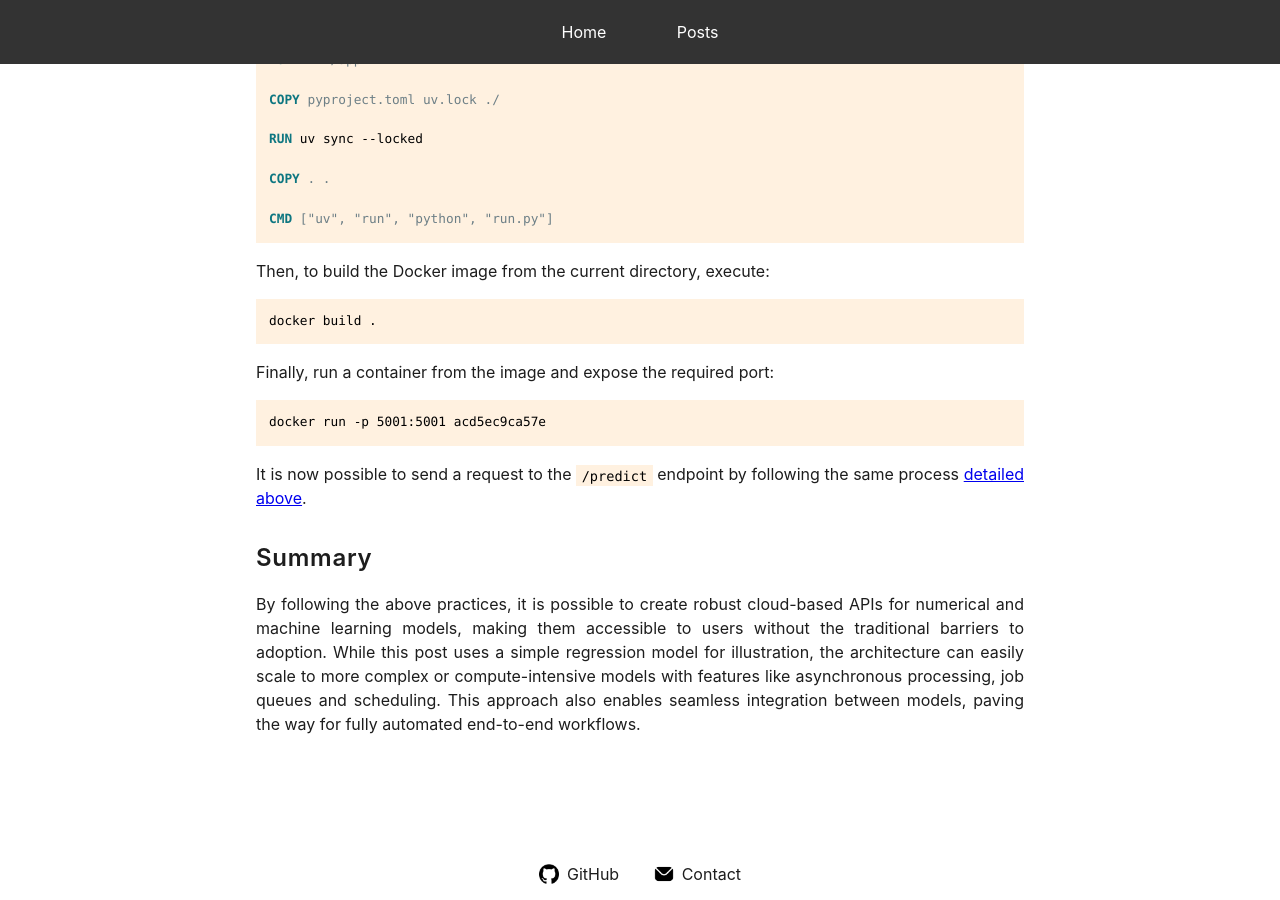
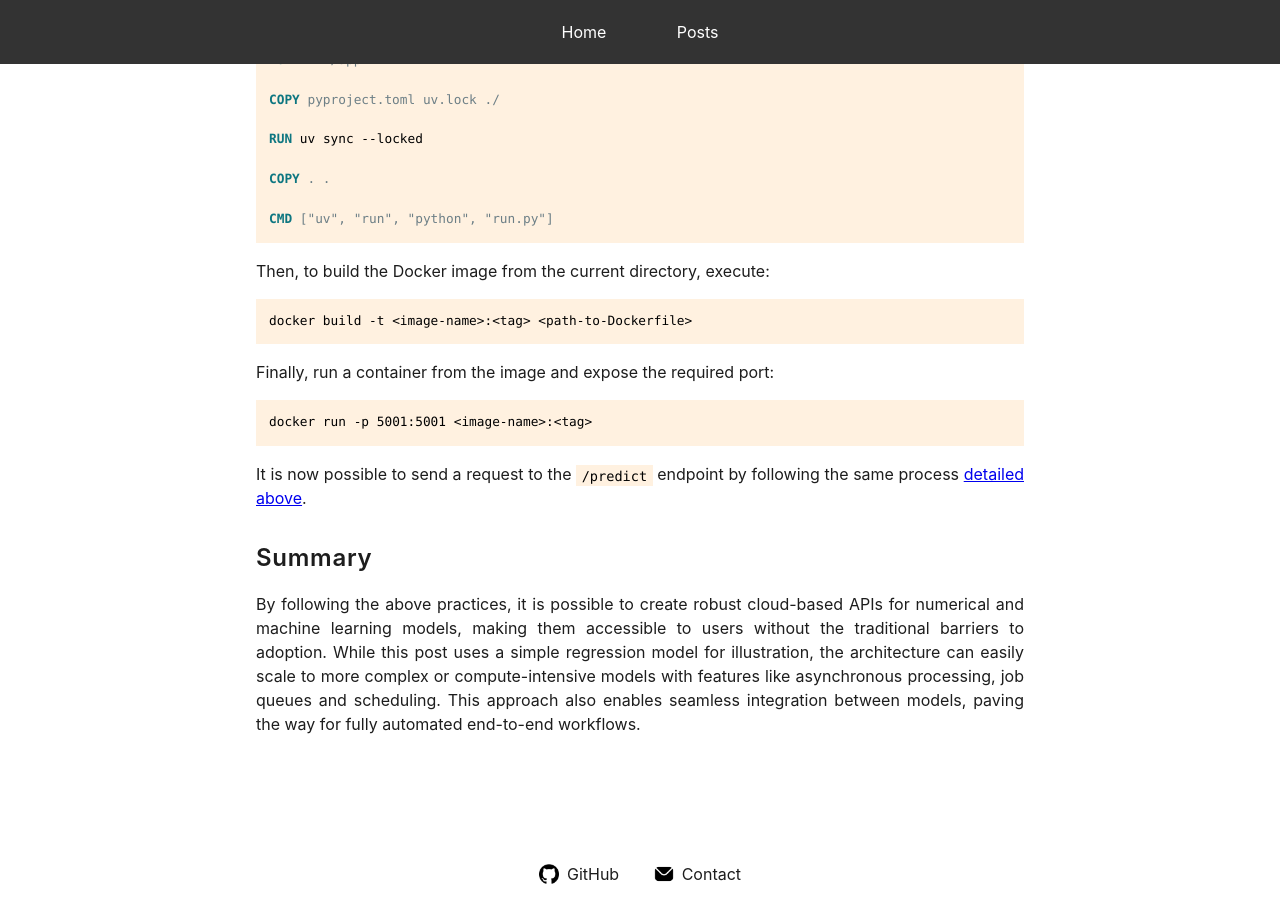
Before and after one commit to mark-hobbs/mark-hobbs.github.io, a Jekyll site: the page built from _posts/2025-04-15-model-deployment.md, in a window 1280 px wide and 900 px high, scrolled down 5874 px. Built offline with Jekyll 4.4.1, drawn with Linux system fonts in a browser that asks for light colours; formulas are drawn with MathJax 3.

Commit message:
Running locally with Docker

````diff
--- a/_posts/2025-04-15-model-deployment.md
+++ b/_posts/2025-04-15-model-deployment.md
@@ -262,13 +262,13 @@ CMD ["uv", "run", "python", "run.py"]
 Then, to build the Docker image from the current directory, execute:
 
 ```bash
-docker build .
+docker build -t <image-name>:<tag> <path-to-Dockerfile>
 ```
 
 Finally, run a container from the image and expose the required port:
 
 ```bash
-docker run -p 5001:5001 acd5ec9ca57e
+docker run -p 5001:5001 <image-name>:<tag>
 ```
 
 It is now possible to send a request to the `/predict` endpoint by following the same process [detailed above](#running-locally).
````
